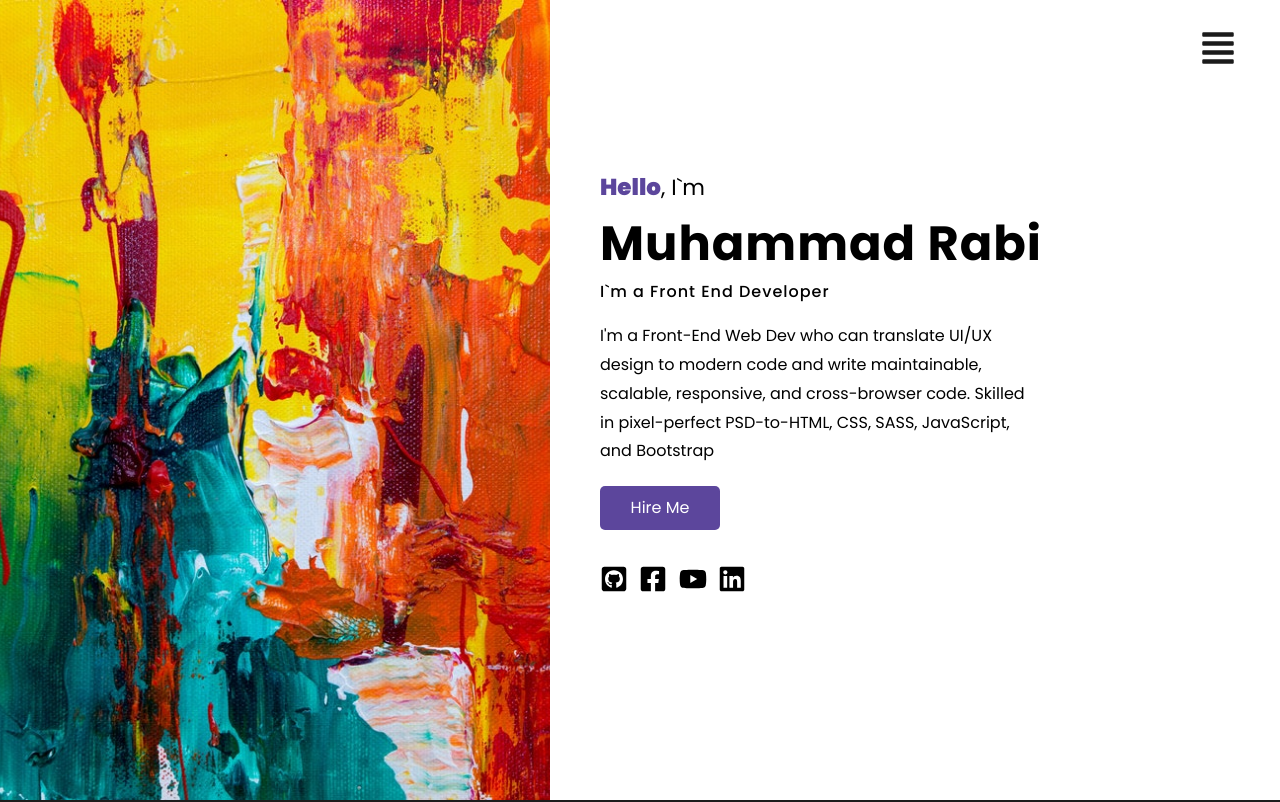
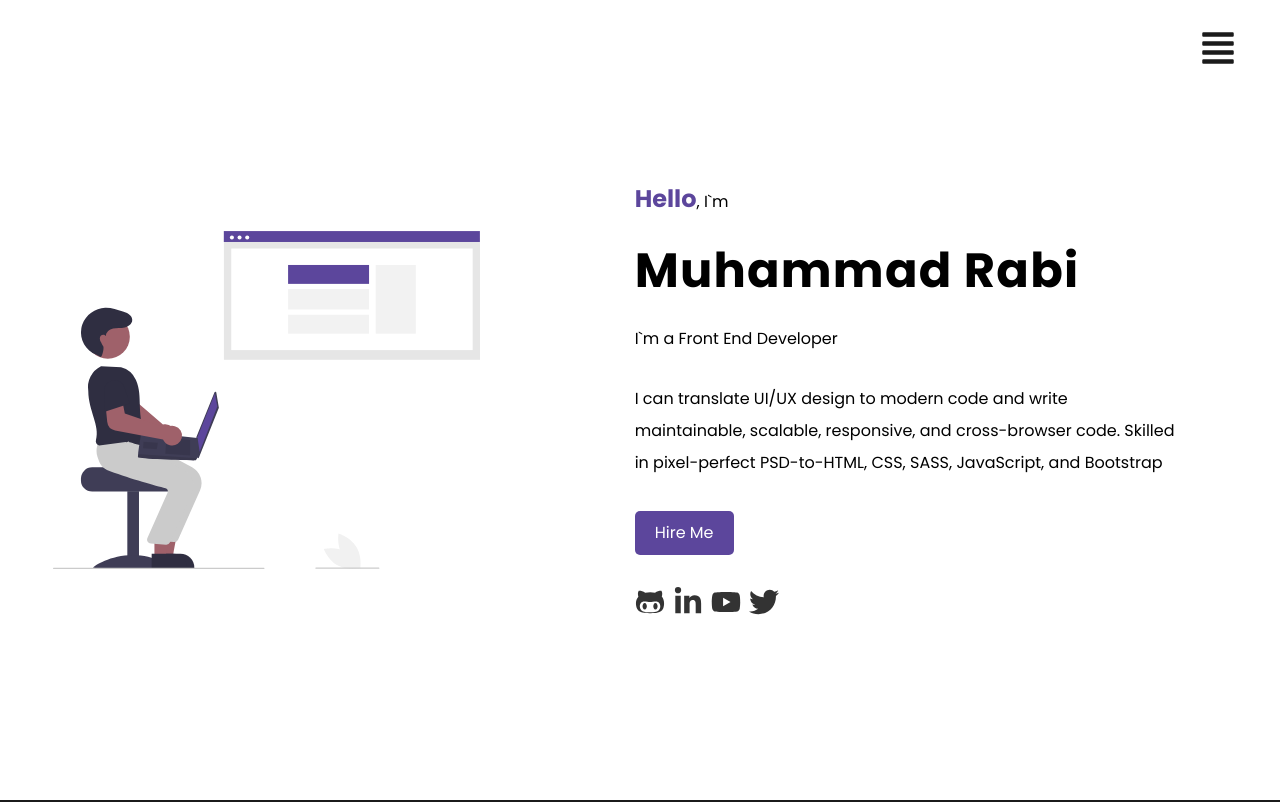
Before and after one commit to MuhammadRabi/react-old-portfolio, a React (Vite) app: page / in a window 1280 px wide. Shown: the top 802 px of the page. Built offline with nearby package versions, Linux system fonts and the light colour scheme.

Commit message:
Redesign hero area

```diff
--- a/src/App.css
+++ b/src/App.css
@@ -19,15 +19,16 @@ html {
   --main-bg-clr: #fff;
   --btn-clr: #00bcd4;
 }
+@media screen and (max-width: 991px) {
+  section {
+    padding-top: 50px;
+    padding-bottom: 50px;
+  }
 
-
-/*
-.main-text {
-  width: 50%;
-  margin: auto;
-  text-align: center;
-  text-transform: capitalize;
-} */
+  input {
+    width: 96%;
+  }
+}
 
 @media screen and (max-width: 678px) {
   .main-text {
@@ -57,44 +58,6 @@ section {
   font-weight: 700;
 }
 /* global rules */
-.body {
-  color: var(--main-fg-clr);
-  /*   overflow-x: hidden;
- */
-}
-
-/* toolbox */
-
-.toolbox h2 {
-  margin: auto;
-  color: var(--btn-clr);
-
-  width: -webkit-fit-content;
-
-  width: -moz-fit-content;
-
-  width: fit-content;
-  position: relative;
-}
-.toolbox-grid {
-  display: -ms-grid;
-  display: grid;
-  grid-template-columns: repeat(auto-fill, minmax(85px, 1fr));
-  gap: 30px;
-}
-
-.skill-box {
-  border: 1px solid #ccc;
-  text-align: center;
-  margin-top: 50px;
-  padding: 20px;
-  border-radius: 5px;
-}
-
-.skill-box i {
-  color: var(--btn-clr);
-  font-size: 42px;
-}
 
 .vid .container {
   display: flex;
@@ -118,3 +81,18 @@ iframe {
     .accordion-body.active {
         grid-template-rows: 1fr;
       }
+
+
+  .menu-toggle {
+              background-size: 30px;
+              background-position: center;
+              background-repeat: no-repeat;
+              top: 30px;
+              right: 30px;
+              width: 50px;
+              height: 50px;
+              font-size: 36px;
+              transition: 0.1s ease-in-out;
+              z-index: 1001;
+              cursor: pointer;
+            }
--- a/src/Components/About.jsx
+++ b/src/Components/About.jsx
@@ -4,7 +4,10 @@ import coverImage from "../assets/images/bg1.jpg";
 
 const About = () => {
   return (
-    <section className="text-white bg-darkest page-container about-us">
+    <section
+      className="text-white bg-darkest page-container about-us"
+      id="about"
+    >
       <SectionTitle title="about me" dark />
       <div className="flex flex-col justify-between mt-12 content lg:flex-row">
         <div className="flex-1 order-2 pl-10 my-20 leading-loose text-left about-text">
--- /dev/null
+++ b/src/Components/Header/CoverImage.jsx
@@ -0,0 +1,13 @@
+import image from "../../assets/images/dev.svg";
+
+const CoverImage = () => {
+  return (
+    <>
+      <div className="hidden w-1/3 md:block">
+        <img src={image} className="object-cover" alt="bg" />
+      </div>
+    </>
+  );
+};
+
+export default CoverImage;
--- a/src/Components/Header/Header.jsx
+++ b/src/Components/Header/Header.jsx
@@ -1,19 +1,18 @@
 import React from "react";
 import Sidebar from "./Sidebar";
-import SidebarOverlay from "./SidebarOverlay";
+import CoverImage from "./CoverImage";
 import HeroText from "./HeroText";
-import "./Header.scss";
 
-function Header() {
+const Header = () => {
   return (
     <header>
-      <div className="hero">
-        <Sidebar />
-        <SidebarOverlay />
+      <Sidebar />
+      <div className="flex flex-col items-center justify-around h-screen md:flex-row">
+        <CoverImage />
         <HeroText />
       </div>
     </header>
   );
-}
+};
 
 export default Header;
--- a/src/Components/Header/Header.scss
+++ /dev/null
@@ -1,183 +0,0 @@
-.hero {
-  min-height: 100vh;
-  width: 100%;
-  position: relative;
-}
-.main-pic {
-  position: absolute;
-  top: 0;
-  left: 0;
-  height: 100%;
-  width: 550px;
-}
-
-.main-pic img {
-  position: absolute;
-  top: 0;
-  left: 0;
-  height: 100%;
-  width: 100%;
-  -o-object-fit: cover;
-  object-fit: cover;
-}
-
-.menu-toggle {
-  background-size: 30px;
-  background-position: center;
-  background-repeat: no-repeat;
-  top: 30px;
-  right: 30px;
-  width: 50px;
-  height: 50px;
-  font-size: 36px;
-  transition: 0.1s ease-in-out;
-  z-index: 1001;
-  cursor: pointer;
-}
-
-.hero-text {
-  z-index: 9;
-  position: absolute;
-  padding: 10px 20px;
-}
-
-.hero-text {
-  top: 0;
-  right: 0;
-  width: 100%;
-  height: 100%;
-  display: flex;
-  justify-content: center;
-  flex-direction: column;
-  padding: 50px;
-}
-
-.sidebar-overlay-layer {
-  position: fixed;
-  width: 100%;
-  height: 100%;
-  top: 0;
-  left: 0;
-  background-color: rgba(0, 0, 0, 0.7);
-  z-index: 10;
-  display: block;
-}
-.sidebar-overlay-layer.active {
-  display: block;
-}
-
-.hero-text h1 {
-  font-size: 48px;
-  font-weight: 700;
-  letter-spacing: 1px;
-}
-
-.hero-text h2 {
-  font-weight: 500;
-  letter-spacing: 1px;
-  padding: 0 0 10px;
-}
-.hero-text p:first-of-type {
-  margin: 0;
-  font-size: 22px;
-}
-.hero-text p {
-  line-height: 1.8;
-}
-.hero-text span {
-  font-size: 23px;
-  font-weight: 900;
-}
-
-.hero-text a {
-  width: 120px;
-  transition: 0.5s ease-in-out;
-}
-
-.hero-text a:hover {
-  opacity: 0.8;
-}
-
-.social-icons {
-  position: relative;
-  width: 25%;
-  bottom: 15px;
-  left: 0;
-  margin: 25px 0;
-  display: flex;
-  justify-content: center;
-  svg {
-    font-size: 28px;
-    margin-top: 25px;
-    transition: 0.5s ease-in-out;
-    &:hover {
-      color: #333;
-    }
-  }
-}
-
-/* sidebar */
-
-// .sidebar ul {
-//   display: flex;
-//   flex-direction: column;
-//   justify-content: center;
-//   align-items: center;
-// }
-
-// .sidebar ul li {
-//   margin: 10px;
-//   list-style-type: none;
-// }
-
-// .sidebar ul li a {
-//   color: var(--light-fg-clr);
-
-//   // letter-spacing: 2px;
-// }
-
-.sidebar ul li a.active {
-  color: var(--btn-clr);
-}
-
-/* responsive */
-@media screen and (min-width: 992px) {
-  .hero-text {
-    width: calc(100% - 550px);
-  }
-
-  // .sidebar {
-  //   width: calc(100% - 550px);
-  // }
-  .hero-text {
-    text-align: left;
-    padding: 50px;
-    p {
-      width: 70%;
-    }
-  }
-}
-
-@media screen and (max-width: 991px) {
-  .main-pic {
-    display: none;
-  }
-
-  .hero-text a {
-    margin: 30px auto;
-  }
-  .about-us img {
-    margin-top: 25px;
-  }
-  .social-icons {
-    left: 40%;
-  }
-  section {
-    padding-top: 50px;
-    padding-bottom: 50px;
-  }
-
-  input {
-    width: 96%;
-  }
-}
--- a/src/Components/Header/HeroText.jsx
+++ b/src/Components/Header/HeroText.jsx
@@ -1,63 +1,43 @@
-import React from "react";
-import {
-  FaFacebookSquare,
-  FaLinkedin,
-  FaGithubSquare,
-  FaYoutube,
-} from "react-icons/fa";
+import { socialLinks } from "./links";
 
-function HeroText() {
+const HeroText = () => {
   return (
-    <div className="text-center hero-text">
-      <p>
-        <span className="text-main">Hello</span>, I`m
+    <article className="flex flex-col w-full p-4 space-y-8 text-center md:text-left md:p-12 md:w-1/2">
+      <p className="m-0">
+        <span className="text-2xl font-bold text-main">Hello</span>, I`m
       </p>
-      <h1>Muhammad Rabi</h1>
+      <h1 className="text-3xl font-bold tracking-wide md:text-5xl">
+        Muhammad Rabi
+      </h1>
       <h2 className="mb-2">I`m a Front End Developer</h2>
-      <p>
-        I'm a Front-End Web Dev who can translate UI/UX design to modern code
-        and write maintainable, scalable, responsive, and cross-browser code.
-        Skilled in pixel-perfect PSD-to-HTML, CSS, SASS, JavaScript, and
-        Bootstrap
+      <p className="leading-loose">
+        I can translate UI/UX design to modern code and write maintainable,
+        scalable, responsive, and cross-browser code. Skilled in pixel-perfect
+        PSD-to-HTML, CSS, SASS, JavaScript, and Bootstrap
       </p>
       <a
         href="mailto:contact@muhammadrabi.com"
-        className="mt-5 text-white bg-main btn"
+        className="mx-auto mt-5 text-white md:mx-0 w-fit bg-main btn"
       >
         hire me
       </a>
-      <div className="social-icons">
-        <a
-          href="https://github.com/MuhammadRabi"
-          rel="noreferrer"
-          target="_blank"
-        >
-          <FaGithubSquare />
-        </a>
-        <a
-          href="https://www.facebook.com/rabi9504/"
-          rel="noreferrer"
-          target="_blank"
-        >
-          <FaFacebookSquare />
-        </a>
-        <a
-          href="https://www.youtube.com/c/MohamedRabi"
-          rel="noreferrer"
-          target="_blank"
-        >
-          <FaYoutube />
-        </a>
-        <a
-          href="https://www.linkedin.com/in/muhammad-rabi-07a51b202/"
-          rel="noreferrer"
-          target="_blank"
-        >
-          <FaLinkedin />
-        </a>
+      <div className="flex mx-auto space-x-2 md:mx-0">
+        {socialLinks.map((link) => {
+          return (
+            <a
+              key={link.id}
+              href={link.link}
+              rel="noreferrer"
+              target="_blank"
+              className="text-3xl duration-300 rounded-full text-dark hover:opacity-70"
+            >
+              {<link.icon />}
+            </a>
+          );
+        })}
       </div>
-    </div>
+    </article>
   );
-}
+};
 
 export default HeroText;
--- a/src/Components/Header/Sidebar.jsx
+++ b/src/Components/Header/Sidebar.jsx
@@ -1,8 +1,8 @@
 import { useState } from "react";
 import { FaRegWindowClose, FaAlignJustify } from "react-icons/fa";
-
 import { links } from "./links";
 import SidebarItem from "./SidebarItem";
+
 const Sidebar = () => {
   const [showSidebar, setShowSidebar] = useState(false);
   return (
--- a/src/Components/Header/SidebarOverlay.jsx
+++ /dev/null
@@ -1,13 +0,0 @@
-import React from "react";
-import image from "../../assets/images/bg.jpg";
-function SidebarOverlay() {
-  return (
-    <>
-      <div className="main-pic">
-        <img src={image} className="object-cover" alt="bg" />
-      </div>
-    </>
-  );
-}
-
-export default SidebarOverlay;
--- a/src/Components/Header/links.js
+++ b/src/Components/Header/links.js
@@ -1,32 +1,57 @@
+import {
+  FaTwitter,
+  FaLinkedinIn,
+  FaGithubAlt,
+  FaYoutube,
+} from "react-icons/fa";
+
 export const links = [
   {
     id: 1,
     link: "#hero",
     text: "home",
-    dataLink: ".hero",
   },
   {
     id: 2,
     link: "#about",
     text: "about me",
-    dataLink: ".about-us",
   },
   {
     id: 3,
     link: "#services",
     text: "services",
-    dataLink: ".our-services",
   },
   {
     id: 4,
     link: "#faq",
     text: "FAQ",
-    dataLink: ".faq",
   },
   {
     id: 5,
     link: "#recent-works",
     text: "recent projects",
-    dataLink: ".recent-works",
   },
 ];
+
+export const socialLinks = [
+  {
+    id: 1,
+    link: "https://github.com/MuhammadRabi",
+    icon: FaGithubAlt,
+  },
+  {
+    id: 2,
+    link: "https://www.linkedin.com/in/muhammad-rabi-07a51b202/",
+    icon: FaLinkedinIn,
+  },
+  {
+    id: 3,
+    link: "https://www.youtube.com/c/MohamedRabi",
+    icon: FaYoutube,
+  },
+  {
+    id: 4,
+    link: "https://twitter.com/MuhammadRabi_",
+    icon: FaTwitter,
+  },
+];
--- a/src/Components/Services/ServiceItem.jsx
+++ b/src/Components/Services/ServiceItem.jsx
@@ -1,6 +1,6 @@
 const ServiceItem = ({ image, title, description }) => {
   return (
-    <article className="card hover:bg-gray-900 hover:text-darker group relative py-12 bg-gray-50 cursor-pointer duration-500 text-center min-w-[320px]">
+    <article className="card hover:bg-gray-900 hover:text-darker group relative py-12 bg-gray-50 cursor-pointer duration-500 text-center min-w-[320px] max-w-sm mx-auto">
       <img
         src={image}
         className="object-cover w-24 mx-auto my-6 duration-500 group-hover:invert"
```
Also changed, not shown: src/Components/Home.jsx (deleted), src/assets/images/dev.svg (added).
